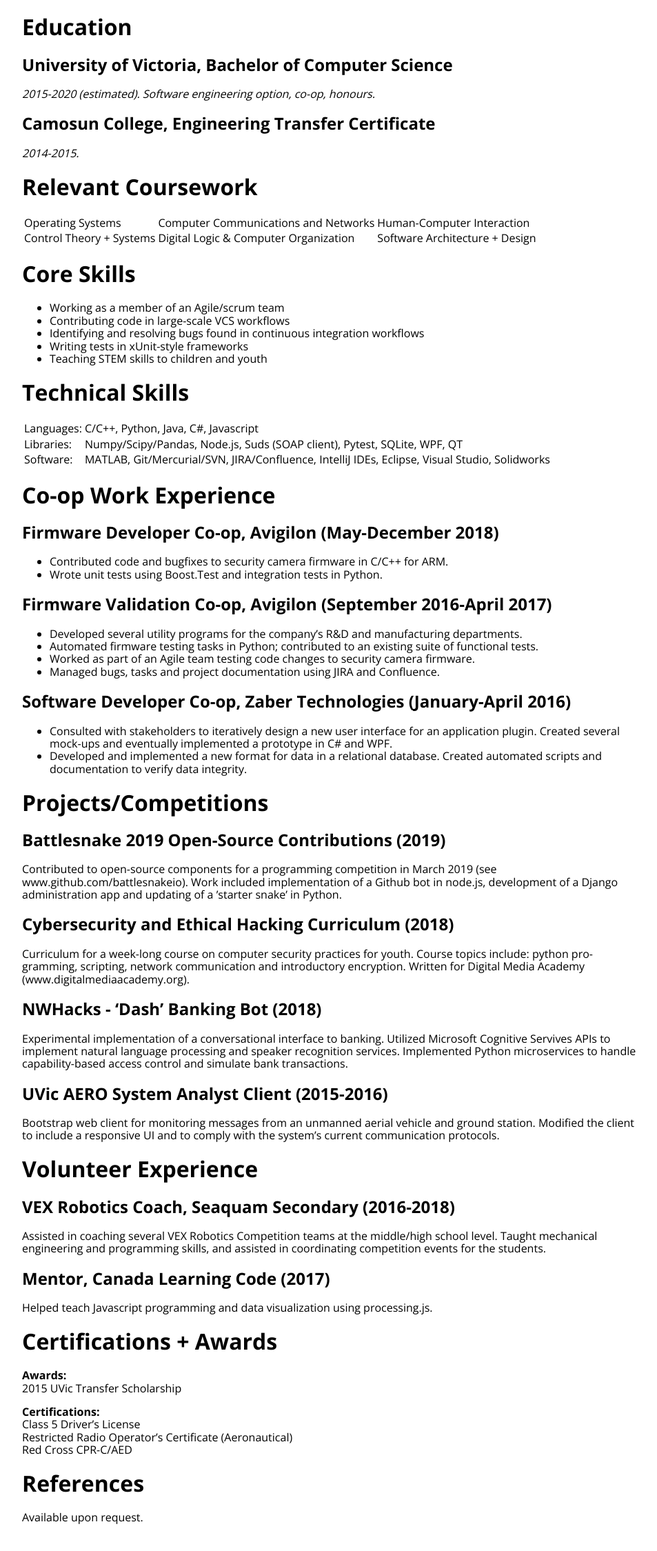
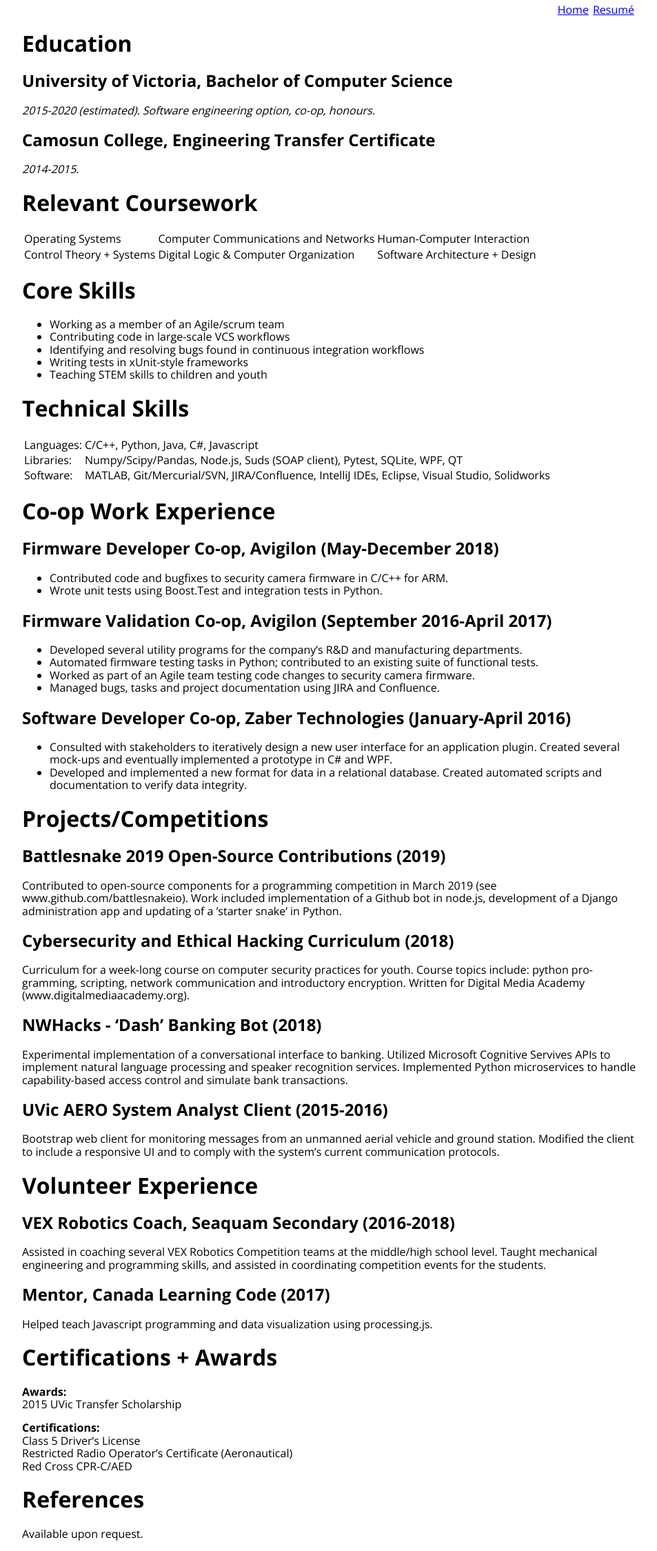
Before and after one commit to CDFriend/CDFriend.github.io, a Jekyll site: the page built from resume.md, in a window 1280 px wide. Shown: the whole page at 69% size, without its empty margins (160-1113 px from the left). Built offline with Jekyll 4.4.1, drawn with Linux system fonts in a browser that asks for light colours; our own code applies the rules of GitHub Pages for plain Markdown files; before the commit the page ends 2226 px from its top, so only the background shows below that.

Commit message:
Add top navbar

```diff
--- /dev/null
+++ b/_data/navigation.yml
@@ -0,0 +1,7 @@
+items:
+
+- name: Home
+  url: /
+
+- name: Resumé
+  url: /resume
--- a/_layouts/default.html
+++ b/_layouts/default.html
@@ -7,7 +7,17 @@
     </head>
 
     <body>
+
         <div class="container">
+            <nav class="upper-navbar">
+                <div id="upper-navbar-links">
+                    {% assign nav_items = (site.data.navigation.items | reverse) %}
+                    {% for item in nav_items %}
+                        <a href="{{ item.url }}"">{{ item.name }}</a>
+                    {% endfor %}
+                </div>
+            </nav>
+
             {{ content }}
         </div>
     </body>
--- a/_sass/common.scss
+++ b/_sass/common.scss
@@ -21,6 +21,22 @@
     .flex-vcenter { align-items: center; }
     .flex-vbottom { align-items: flex-end; }
 }
+
+// Navbar
+nav.upper-navbar {
+    margin: 5px;
+
+    #upper-navbar-links {
+        display: flex;
+        flex-direction: row-reverse;
+
+        a {
+            margin-left: 3px;
+            margin-right: 3px;
+        }
+    }
+}
+
 @mixin box-shadow($property) {
     box-shadow: $property;
     -moz-box-shadow: $property;
```
